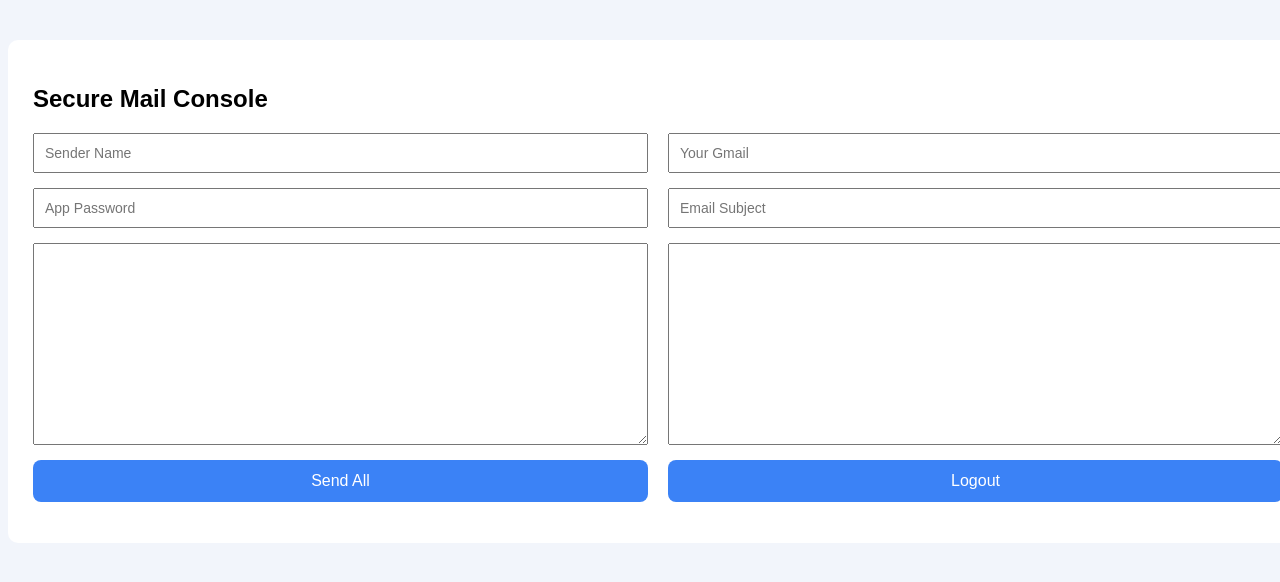
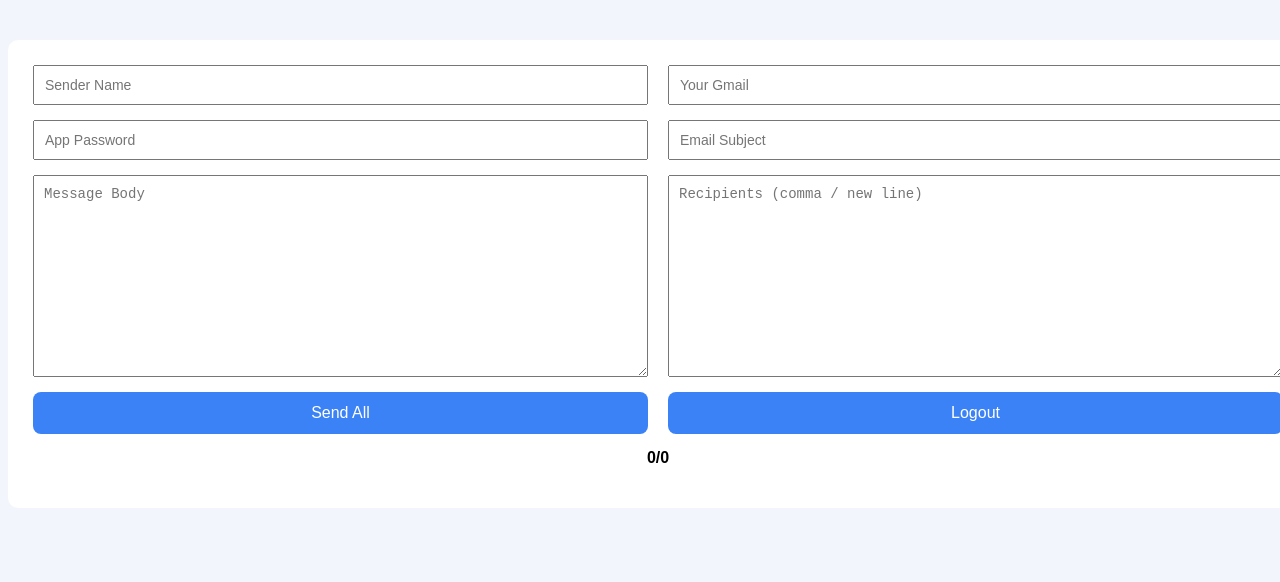
Before and after one commit to infobesttoolsmail882/manikant-lodhi-ne, a website: page public/launcher.html in a window 1280 px wide. Shown: the top 582 px of the page. Drawn offline with Linux system fonts and the light colour scheme.

Commit message:
Update launcher.html

```diff
--- a/public/launcher.html
+++ b/public/launcher.html
@@ -6,7 +6,6 @@
 </head>
 <body>
   <div class="container">
-    <h2>Secure Mail Console</h2>
 
     <div class="row">
       <input id="senderName" placeholder="Sender Name">
@@ -19,8 +18,8 @@
     </div>
 
     <div class="row">
-      <textarea id="message" class="big"></textarea>
-      <textarea id="recipients"></textarea>
+      <textarea id="message" class="big" placeholder="Message Body"></textarea>
+      <textarea id="recipients" placeholder="Recipients (comma / new line)"></textarea>
     </div>
 
     <div class="row">
@@ -28,7 +27,7 @@
       <button ondblclick="logout()">Logout</button>
     </div>
 
-    <p id="status"></p>
+    <p id="status">0/0</p>
   </div>
 
 <script src="script.js"></script>
```
